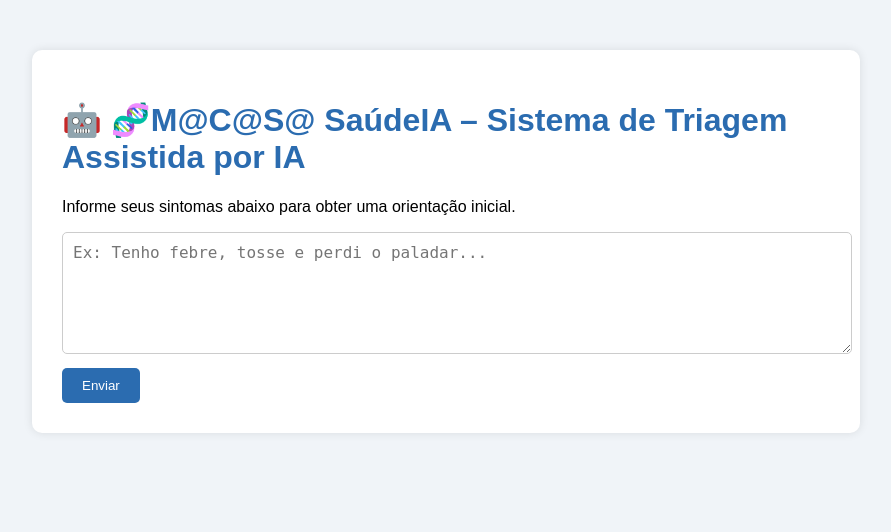
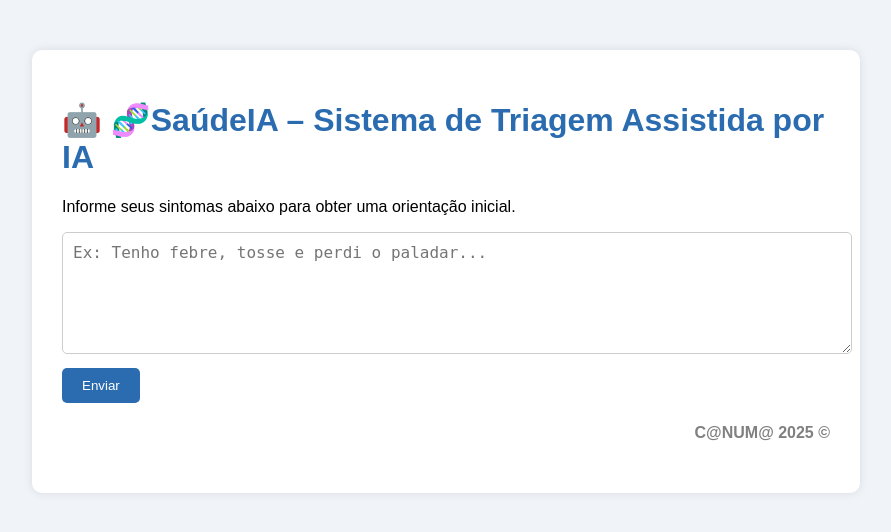
Before and after one commit to macasa2022/saudeia, a Flask app: page / in a window 1280 px wide. Shown: the top 532 px of the page, without its empty margins (194-1085 px from the left). Run offline with Flask 3, Linux system fonts and the light colour scheme; parts of the project's set-up code (start-up, migrations or seed data) failed here and were passed over.

Commit message:
Alguma melhorias

```diff
--- a/app.py
+++ b/app.py
@@ -48,4 +48,4 @@ def chat():
     return render_template("index.html", diagnosis=diagnosis, user_input=user_input)
 
 if __name__ == "__main__":
-    app.run()
+    app.run(debug=True)
--- a/static/style.css
+++ b/static/style.css
@@ -18,6 +18,10 @@ h1 {
     color: #2b6cb0;
 }
 
+h4 {
+    color: grey;
+    text-align: right;
+}
 textarea {
     width: 100%;
     height: 100px;
--- a/templates/index.html
+++ b/templates/index.html
@@ -8,7 +8,7 @@
 </head>
 <body>
     <div class="container">
-        <h1>🤖 🧬M@C@S@ SaúdeIA – Sistema de Triagem Assistida por IA</h1>
+        <h1>🤖 🧬SaúdeIA – Sistema de Triagem Assistida por IA</h1>
         <p>Informe seus sintomas abaixo para obter uma orientação inicial.</p>
 
         <form method="post">
@@ -21,6 +21,7 @@
                 {{ diagnosis|safe }}
             </div>
         {% endif %}
+        <h4 align="rigth">C@NUM@ 2025 &copy;</h4>
     </div>
 </body>
 </html>
```
